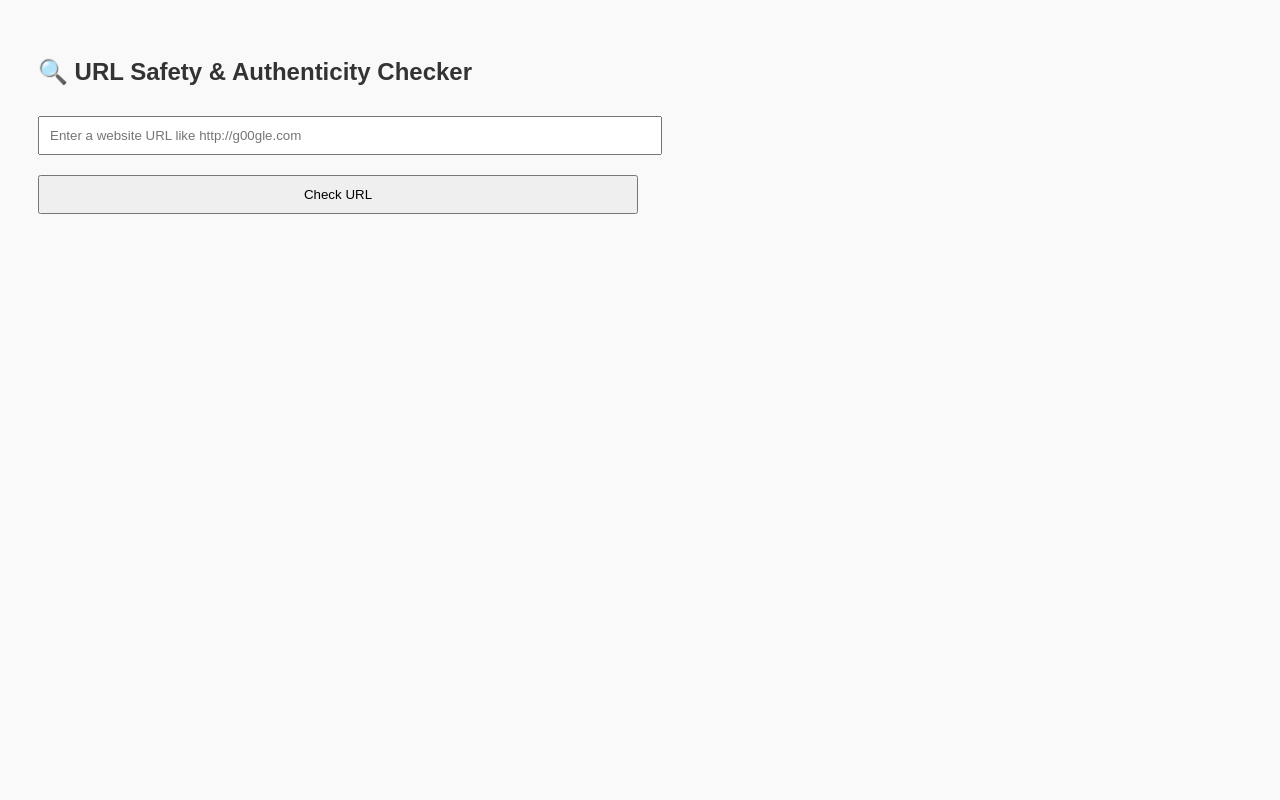
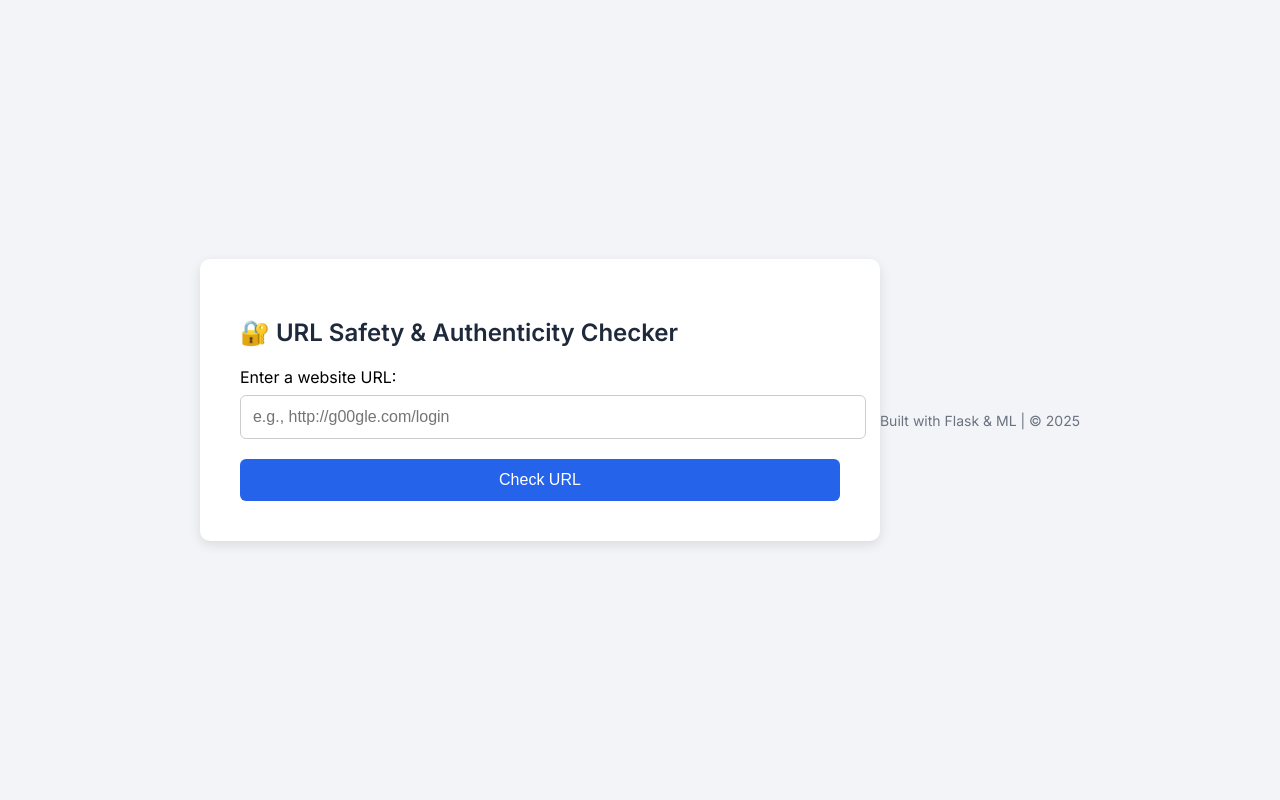
Before and after one commit to barotmanav/-URL-Safety-Authenticity-Checker-Web-App, a Flask app: page / in a window 1280 px wide. Run offline with Flask 3, Linux system fonts and the light colour scheme; parts of the project's set-up code (start-up, migrations or seed data) failed here and were passed over.

Commit message:
index.html

```diff
--- a/templates/index.html
+++ b/templates/index.html
@@ -1,39 +1,101 @@
-<!-- templates/index.html -->
 <!DOCTYPE html>
-<html>
+<html lang="en">
 <head>
-  <title>URL Safety Checker</title>
+  <meta charset="UTF-8">
+  <title>URL Safety & Authenticity Checker</title>
+  <link href="https://fonts.googleapis.com/css2?family=Inter:wght@400;600&display=swap" rel="stylesheet">
   <style>
     body {
-      font-family: Arial, sans-serif;
-      background: #f9f9f9;
-      padding: 30px;
+      font-family: 'Inter', sans-serif;
+      background-color: #f2f4f8;
+      margin: 0;
+      padding: 0;
+      display: flex;
+      justify-content: center;
+      align-items: center;
+      min-height: 100vh;
     }
+
+    .container {
+      background-color: #ffffff;
+      padding: 40px;
+      border-radius: 10px;
+      box-shadow: 0 4px 12px rgba(0, 0, 0, 0.1);
+      max-width: 600px;
+      width: 100%;
+    }
+
     h2 {
-      color: #333;
+      margin-bottom: 20px;
+      color: #1e293b;
     }
-    input, button {
-      padding: 10px;
+
+    input[type="text"] {
       width: 100%;
-      max-width: 600px;
-      margin: 10px 0;
+      padding: 12px;
+      border: 1px solid #ccc;
+      border-radius: 6px;
+      font-size: 16px;
+      margin-top: 8px;
+      margin-bottom: 20px;
     }
+
+    button {
+      width: 100%;
+      padding: 12px;
+      background-color: #2563eb;
+      color: white;
+      border: none;
+      font-size: 16px;
+      border-radius: 6px;
+      cursor: pointer;
+    }
+
+    button:hover {
+      background-color: #1d4ed8;
+    }
+
     .result {
-      margin-top: 20px;
-      font-size: 20px;
-      font-weight: bold;
+      margin-top: 25px;
+      font-size: 18px;
+      font-weight: 600;
+      color: #1f2937;
+    }
+
+    .safe {
+      color: #16a34a;
+    }
+
+    .unsafe {
+      color: #dc2626;
+    }
+
+    .footer {
+      text-align: center;
+      margin-top: 40px;
+      font-size: 14px;
+      color: #6b7280;
     }
   </style>
 </head>
 <body>
-  <h2>🔍 URL Safety & Authenticity Checker</h2>
-  <form method="POST">
-    <input type="text" name="url" value="{{ url }}" placeholder="Enter a website URL like http://g00gle.com" required>
-    <button type="submit">Check URL</button>
-  </form>
+  <div class="container">
+    <h2>🔐 URL Safety & Authenticity Checker</h2>
+    <form method="POST">
+      <label for="url">Enter a website URL:</label>
+      <input type="text" name="url" id="url" value="{{ url }}" placeholder="e.g., http://g00gle.com/login">
+      <button type="submit">Check URL</button>
+    </form>
 
-  {% if prediction %}
-    <div class="result">{{ prediction }}</div>
-  {% endif %}
+    {% if prediction %}
+      <div class="result {% if 'Safe' in prediction %}safe{% else %}unsafe{% endif %}">
+        {{ prediction }}
+      </div>
+    {% endif %}
+  </div>
+
+  <div class="footer">
+    Built with Flask & ML | © {{ 2025 }}
+  </div>
 </body>
 </html>
```
